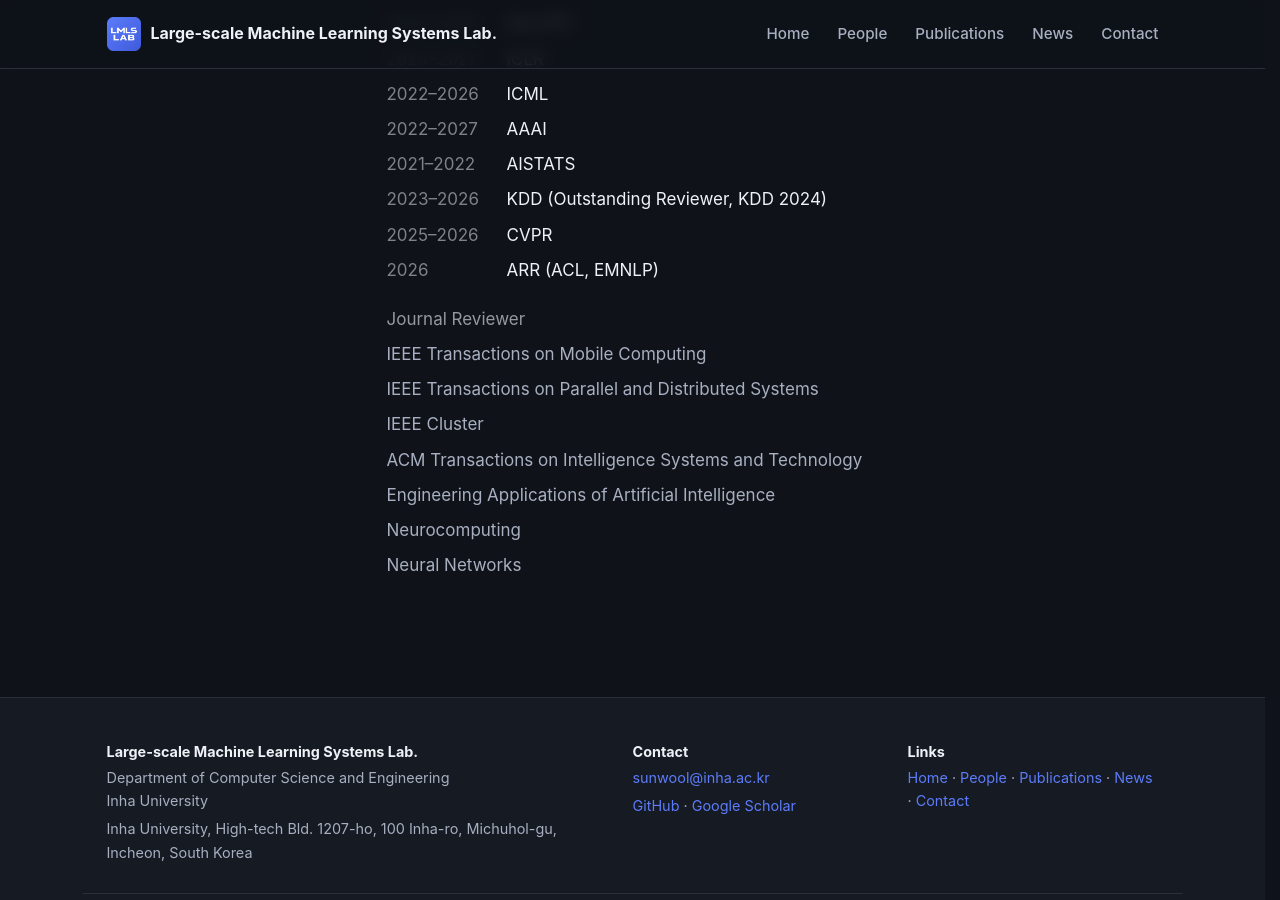
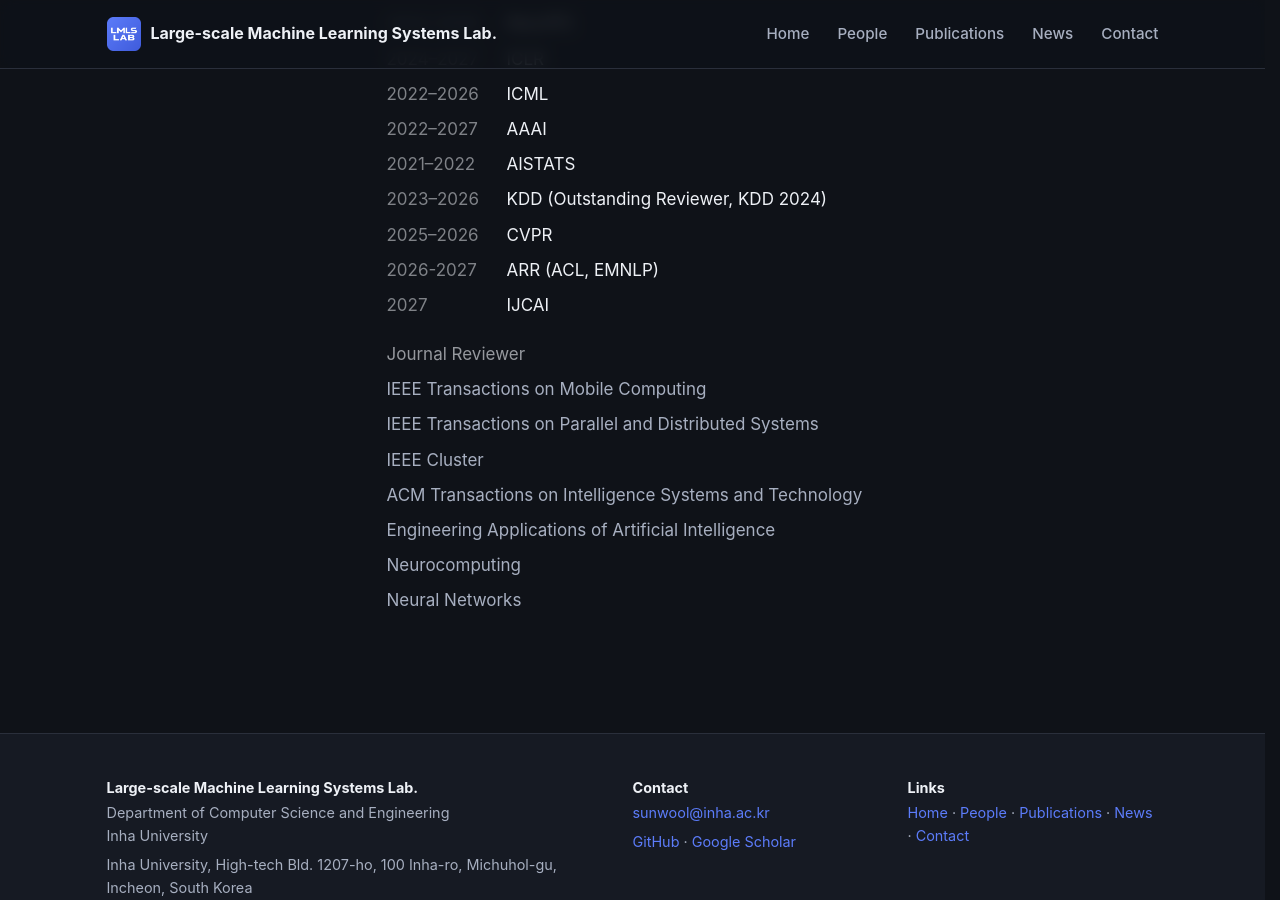
Before and after one commit to LMLS-Lab/lmls-lab.github.io, a Jekyll site: the page built from _people/sunwoo-lee.md, in a window 1280 px wide and 900 px high, scrolled down 1177 px. Built offline with Jekyll 4.4.1, drawn with Linux system fonts in a browser that asks for light colours.

Commit message:
Updated reviewer.

```diff
--- a/_people/sunwoo-lee.md
+++ b/_people/sunwoo-lee.md
@@ -97,7 +97,8 @@ His research interests include numerical optimization-based machine learning, fe
   <dt>2021–2022</dt><dd>AISTATS</dd>
   <dt>2023–2026</dt><dd>KDD (Outstanding Reviewer, KDD 2024)</dd>
   <dt>2025–2026</dt><dd>CVPR</dd>
-  <dt>2026</dt><dd>ARR (ACL, EMNLP)</dd>
+  <dt>2026-2027</dt><dd>ARR (ACL, EMNLP)</dd>
+  <dt>2027</dt><dd>IJCAI</dd>
 </dl>
 
 <div class="cv-subhead">Journal Reviewer</div>
```
